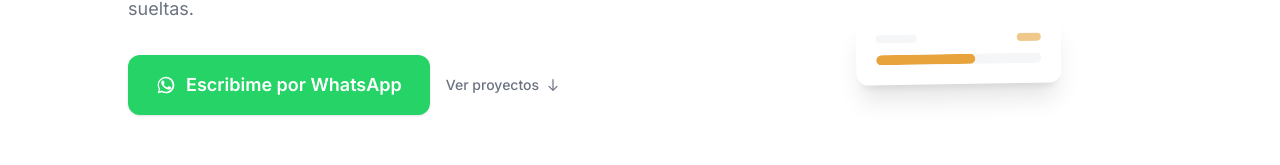
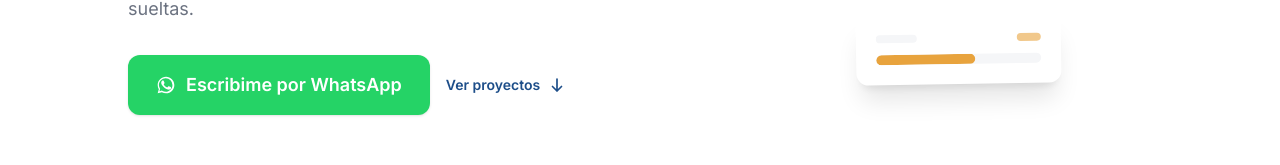
Before and after one commit to MaximoAndriola/portfolio, a Next.js app: page / in a window 1280 px wide. Shown: the part 407-572 px from the top of the page. Built offline with nearby package versions, Linux system fonts and the light colour scheme.

Commit message:
fix: mejorar contraste y clickability del link 'Ver proyectos' del hero
Pasa de gris casi invisible a color de marca, con flecha más marcada y micro-interacción en hover.

```diff
--- a/src/components/Hero.tsx
+++ b/src/components/Hero.tsx
@@ -42,10 +42,13 @@ export default function Hero() {
               <WhatsAppButton className="w-full sm:w-auto" />
               <a
                 href="#proyectos"
-                className="hidden items-center gap-1.5 text-sm font-medium text-muted transition-colors hover:text-ink lg:inline-flex"
+                className="group hidden items-center gap-2 text-sm font-semibold text-brand transition-colors hover:text-ink lg:inline-flex"
               >
                 Ver proyectos
-                <ArrowDownIcon />
+                <ArrowDownIcon
+                  className="h-[18px] w-[18px] transition-transform duration-200 group-hover:translate-y-0.5"
+                  strokeWidth="2.25"
+                />
               </a>
             </div>
           </div>
--- a/src/components/icons.tsx
+++ b/src/components/icons.tsx
@@ -128,13 +128,16 @@ export function BoltIcon({ className = "w-6 h-6" }: IconProps) {
   );
 }
 
-export function ArrowDownIcon({ className = "w-4 h-4" }: IconProps) {
+export function ArrowDownIcon({
+  className = "w-4 h-4",
+  strokeWidth = "1.8",
+}: IconProps & { strokeWidth?: string | number }) {
   return (
     <svg
       viewBox="0 0 24 24"
       fill="none"
       stroke="currentColor"
-      strokeWidth="1.8"
+      strokeWidth={strokeWidth}
       strokeLinecap="round"
       strokeLinejoin="round"
       className={className}
```
